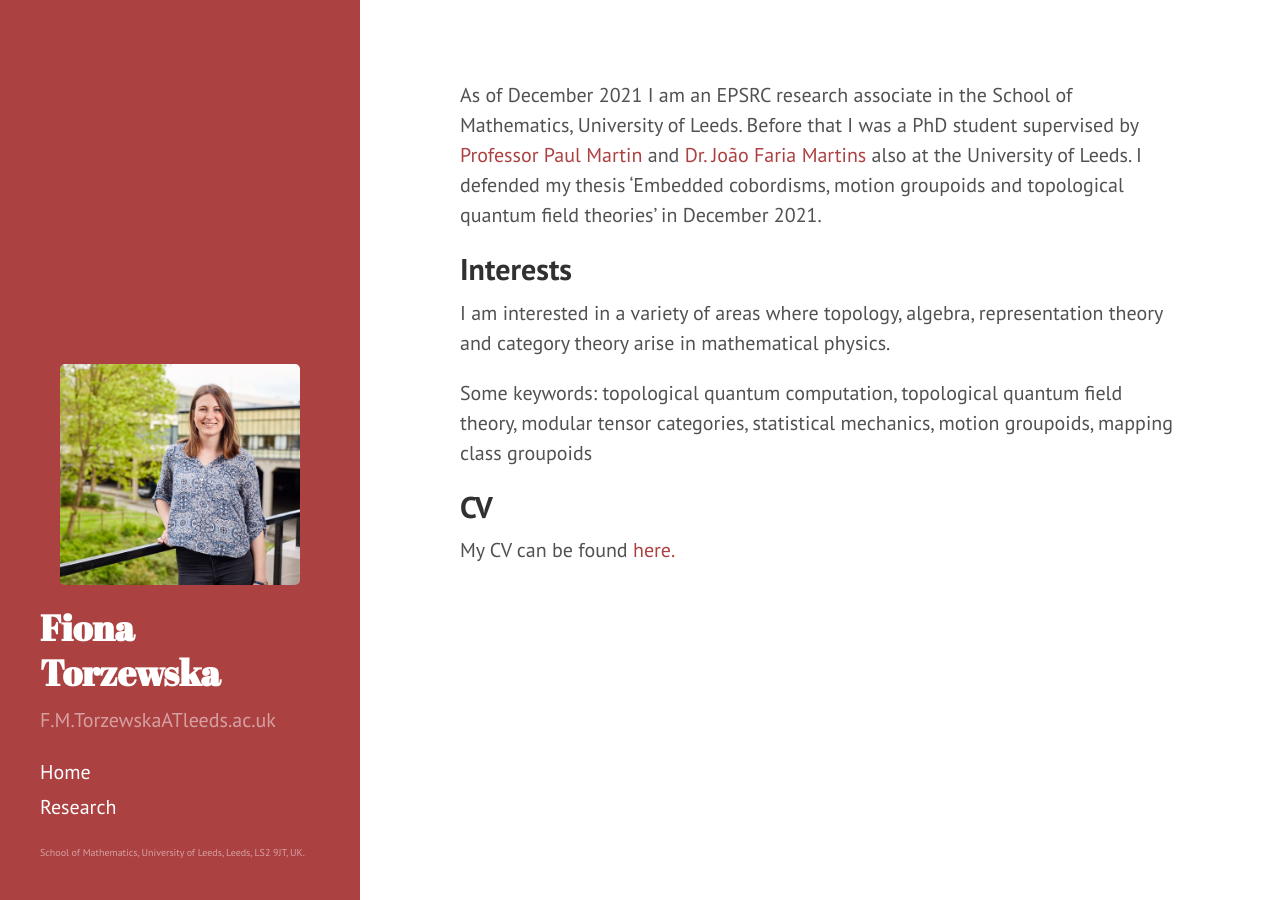
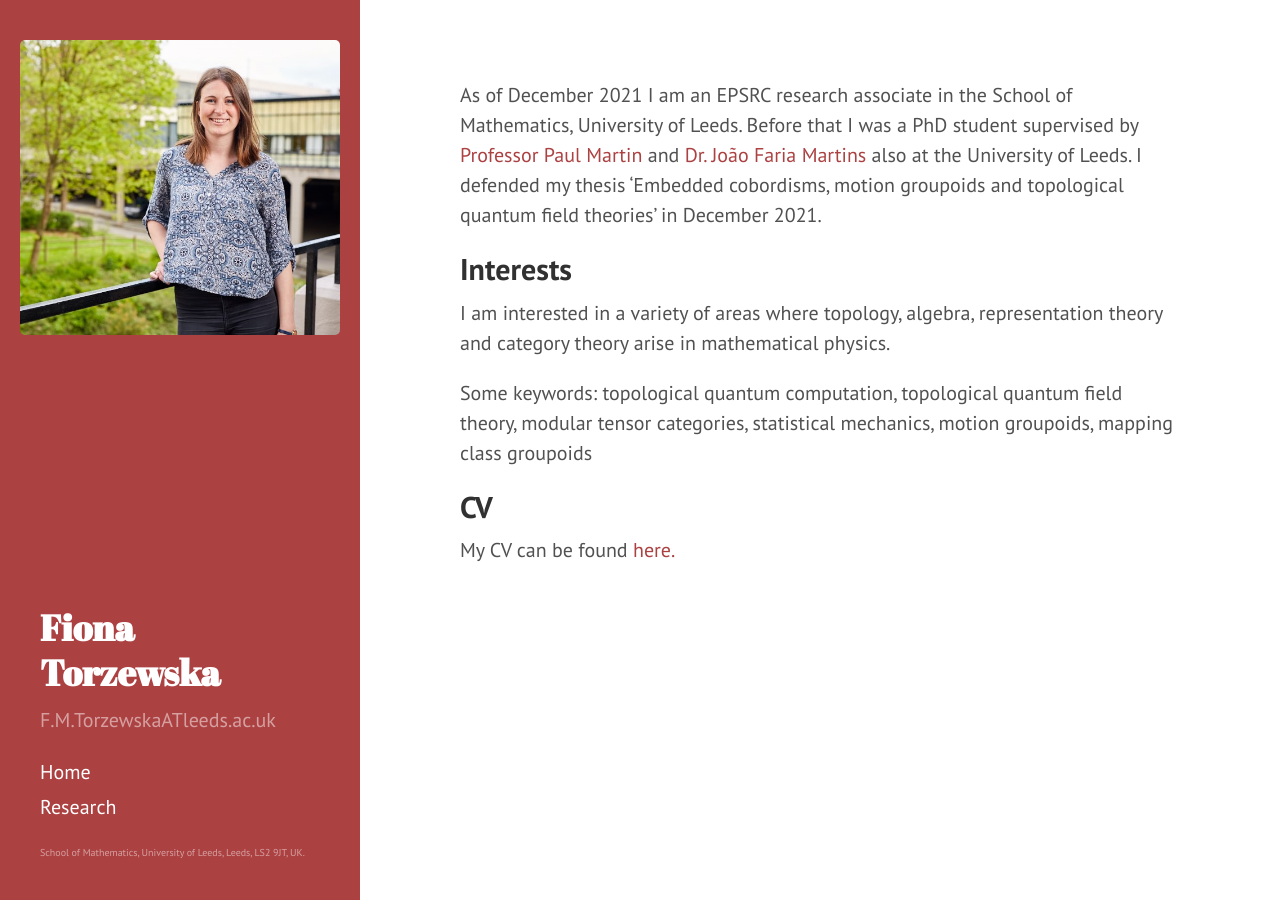
Before and after one commit to fionatorzewska/fionatorzewska.github.io, a Jekyll site: the page built from index.md, in a window 1280 px wide. Built offline with Jekyll 4.4.1, drawn with Linux system fonts in a browser that asks for light colours; Markdown is read by kramdown in place of the engine named in the settings; the list of posts is cut into pages by our own code.

Commit message:
Update sidebar.html

```diff
--- a/_includes/sidebar.html
+++ b/_includes/sidebar.html
@@ -1,10 +1,10 @@
 <div class="sidebar" overflow-y:auto>
+   <div class="image">
+  <!-- <p style="text-align=center"> -->
+    <img src='{{"/Images/Me.jpg" | absolute_url}}' alt="Me">
+   <!-- </p> -->
+  </div>
   <div class="container sidebar-sticky"  >
-    <div class="container">
-  <p style="text-align=center">
-    <img src='{{"/Images/Me.jpg" | absolute_url}}' alt="Me">
-    </p>
-  </div>
     <div class="sidebar-about">
       <h1 style="font-size:180%">
         <a href="{{ '/' | relative_url }}">
```
